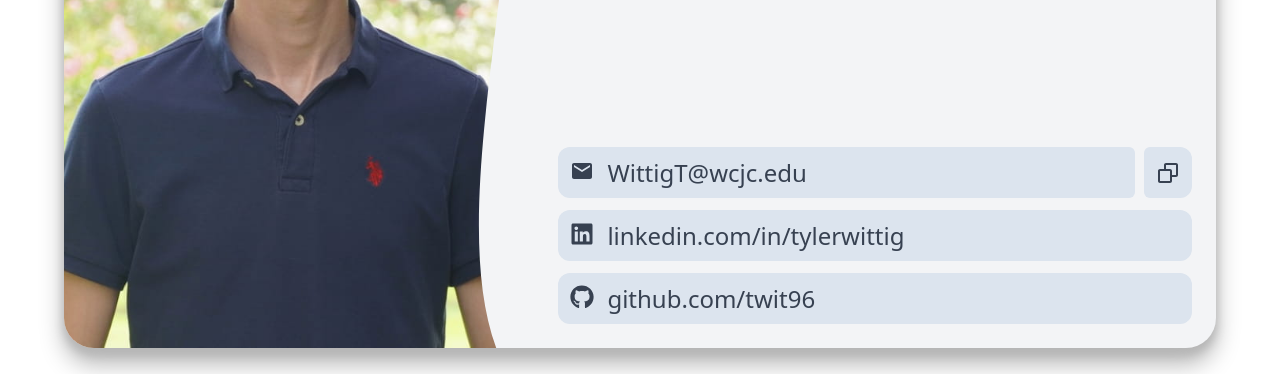
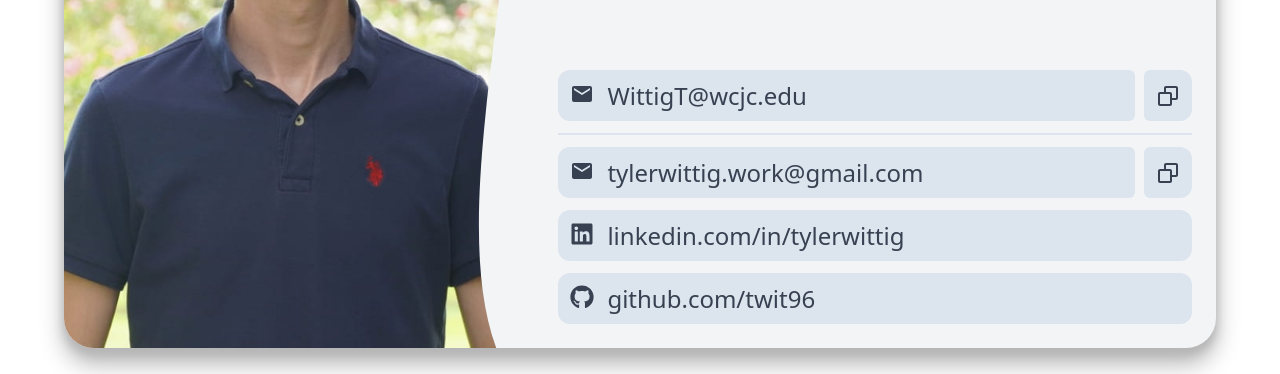
Before and after one commit to twit96/business-card, a React (Vite) app: page / in a window 1280 px wide. Shown: the part 381-755 px from the top of the page. Built offline with nearby package versions, Linux system fonts and the light colour scheme.

Commit message:
refactor: extract contact info into data file

```diff
--- a/src/components/ContactLink/ContactLink.jsx
+++ b/src/components/ContactLink/ContactLink.jsx
@@ -4,15 +4,14 @@ import styles from './ContactLink.module.css'
 import { BiCopy as CopyIcon } from "react-icons/bi"
 import { HiCheckCircle as CheckIcon } from "react-icons/hi2"
 
+export default function ContactLink({ href, icon, label, copyValue }) {
 
-export default function ContactLink({ href, icon, label, copyable }) {
-
-  const [copied, setCopied] = useState(false);
+  const [copied, setCopied] = useState(false)
   const handleCopy = () => {
-    navigator.clipboard.writeText(label);
-    setCopied(true);
-    setTimeout(() => setCopied(false), 2000);
-  };
+    navigator.clipboard.writeText(copyValue)
+    setCopied(true)
+    setTimeout(() => setCopied(false), 2000)
+  }
 
   return (
     <div className={styles.wrapper}>
@@ -27,17 +26,17 @@ export default function ContactLink({ href, icon, label, copyable }) {
         <span className={styles.label}>{label}</span>
       </a>
 
-      {copyable && (
+      {copyValue && (
         <button
           onClick={handleCopy}
           className={styles.copyButton}
-          aria-label={`Copy ${label}`}
-          title={`Copy ${label}`}
+          aria-label={`Copy ${copyValue}`}
+          title={`Copy ${copyValue}`}
         >
           {copied ? <CheckIcon /> : <CopyIcon />}
         </button>
       )}
 
     </div>
-  );
+  )
 }
--- a/src/components/ContactList/ContactList.jsx
+++ b/src/components/ContactList/ContactList.jsx
@@ -1,50 +1,38 @@
 import styles from './ContactList.module.css'
 import ContactLink from '../ContactLink'
 
-import { MdEmail as EmailIcon } from 'react-icons/md'
-import {
-  FaLinkedin as LinkedinIcon,
-  FaGithub as GithubIcon
-} from "react-icons/fa"
-
+import { contacts } from '../../data/contacts'
 import { intros, defaultIntro } from '../../data/intros'
 
 export default function ContactList() {
-  const params = new URLSearchParams(window.location.search);
-  const { subject, body } = intros[params.get('intro')] ?? defaultIntro;
+  const params = new URLSearchParams(window.location.search)
+  const { subject, body } = intros[params.get('intro')] ?? defaultIntro
 
-  const links = [
-    {
-      id: 'email-cta',
-      href: `mailto:WittigT@wcjc.edu?subject=${encodeURIComponent(subject)}&body=${encodeURIComponent(body)}`,
-      icon: <EmailIcon />,
-      label: 'WittigT@wcjc.edu',
-    },
-    {
-      id: 'linkedin',
-      href: 'https://linkedin.com/in/tylerwittig',
-      icon: <LinkedinIcon />,
-      label: 'linkedin.com/in/tylerwittig',
-    },
-    {
-      id: 'github',
-      href: 'https://github.com/twit96',
-      icon: <GithubIcon />,
-      label: 'github.com/twit96',
-    },
-  ];
+  const workContacts = contacts.filter(c => c.category === 'work')
+  const personalContacts = contacts.filter(c => c.category === 'personal')
+
+  const buildHref = ({ id, href }) => {
+    if (id === 'email-work') {
+      return `${href}?subject=${encodeURIComponent(subject)}&body=${encodeURIComponent(body)}`
+    }
+    return href
+  }
+
+  const renderLinks = (list) => list.map((contact) => (
+    <ContactLink
+      key={contact.id}
+      href={buildHref(contact)}
+      icon={contact.icon}
+      label={contact.label}
+      copyValue={contact.copyValue}
+    />
+  ))
 
   return (
     <nav className={styles.list}>
-      {links.map(({ id, href, icon, label }) => (
-        <ContactLink
-          key={id}
-          href={href}
-          icon={icon}
-          label={label}
-          copyable={href?.startsWith('mailto')}  /* make email copyable */
-        />
-      ))}
+      {renderLinks(workContacts)}
+      <hr className={styles.divider} />
+      {renderLinks(personalContacts)}
     </nav>
-  );
+  )
 }
--- /dev/null
+++ b/src/data/contacts.jsx
@@ -0,0 +1,35 @@
+import { MdEmail as EmailIcon } from 'react-icons/md'
+import { FaLinkedin as LinkedinIcon, FaGithub as GithubIcon } from 'react-icons/fa'
+
+export const contacts = [
+  {
+    id: 'email-work',
+    href: 'mailto:WittigT@wcjc.edu',
+    icon: <EmailIcon />,
+    label: 'WittigT@wcjc.edu',
+    copyValue: 'WittigT@wcjc.edu',
+    category: 'work',
+  },
+  {
+    id: 'email-freelance',
+    href: 'mailto:tylerwittig.work@gmail.com',
+    icon: <EmailIcon />,
+    label: 'tylerwittig.work@gmail.com',
+    copyValue: 'tylerwittig.work@gmail.com',
+    category: 'personal',
+  },
+  {
+    id: 'linkedin',
+    href: 'https://linkedin.com/in/tylerwittig',
+    icon: <LinkedinIcon />,
+    label: 'linkedin.com/in/tylerwittig',
+    category: 'personal',
+  },
+  {
+    id: 'github',
+    href: 'https://github.com/twit96',
+    icon: <GithubIcon />,
+    label: 'github.com/twit96',
+    category: 'personal',
+  },
+];
```
